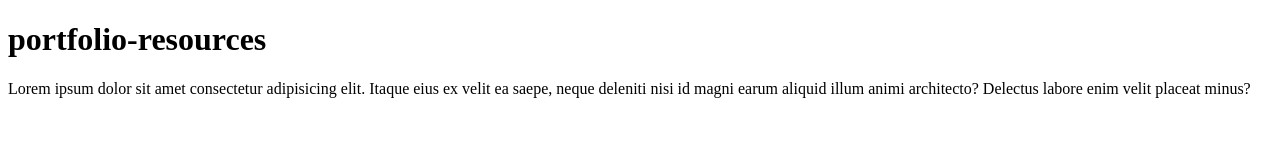
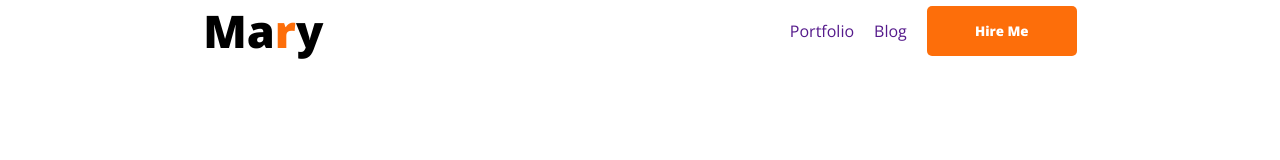
Before and after one commit to jahangiralom99/portfolio-resources, a plain HTML site: page index.html in a window 1280 px wide. Drawn offline with nearby package versions, Linux system fonts and the light colour scheme.

Commit message:
added navbar

```diff
--- a/index.html
+++ b/index.html
@@ -1,12 +1,33 @@
 <!DOCTYPE html>
 <html lang="en">
-<head>
-    <meta charset="UTF-8">
-    <meta name="viewport" content="width=device-width, initial-scale=1.0">
+  <head>
+    <meta charset="UTF-8" />
+    <meta name="viewport" content="width=device-width, initial-scale=1.0" />
     <title>portfolio-resources</title>
-</head>
-<body>
-    <h1>portfolio-resources</h1>
-    <p>Lorem ipsum dolor sit amet consectetur adipisicing elit. Itaque eius ex velit ea saepe, neque deleniti nisi id magni earum aliquid illum animi architecto? Delectus labore enim velit placeat minus?</p>
-</body>
+    <!-- google Link -->
+    <link rel="preconnect" href="https://fonts.googleapis.com">
+<link rel="preconnect" href="https://fonts.gstatic.com" crossorigin>
+<link href="https://fonts.googleapis.com/css2?family=EB+Garamond:ital@1&family=Lato:ital,wght@0,700;1,300&family=Open+Sans:ital,wght@0,400;0,500;0,700;0,800;1,300;1,400;1,700&family=Poppins&family=Roboto+Slab&family=Work+Sans&display=swap" rel="stylesheet">
+        <!-- Style Css Link -->
+    <link rel="stylesheet" href="/style/style.css" />
+  </head>
+  <body>
+    <header>
+        <!-- start navber -->
+        <nav>
+            <h3 class="nav-title">Ma<span class="title-color">r</span>y</h3>
+            <ul>
+                <li><a href="">Portfolio</a></li>
+                <li><a href="">Blog</a></li>
+                <li><button class="hire-btn"><a href="">Hire Me</a></button></li>
+            </ul>
+        </nav>
+    </header>
+    <main>
+
+    </main>
+    <footer>
+
+    </footer>
+  </body>
 </html>
--- /dev/null
+++ b/style/style.css
@@ -0,0 +1,47 @@
+/* navber */
+*{
+    margin: 0;
+    font-family: 'Lato', sans-serif;
+    font-family: 'Open Sans', sans-serif;
+}
+nav{
+    display: flex;
+    align-items: center;
+    justify-content: space-around;
+}
+nav ul{
+    display: flex;
+    align-items: center;
+
+}
+nav ul li {
+    margin-left: 20px;
+    list-style-type: none;
+
+}
+nav ul li a{
+    text-decoration: none;
+}
+.title-color{
+    color: #FD6E0A;
+}
+.nav-title{
+    font-size: 45px;
+    font-weight: 900;
+}
+.hire-btn{
+    border: none;
+    width: 150px;
+    height: 50px;
+    background-color: #FD6E0A;
+    border-radius: 5px;
+    font-weight: 900;
+
+}
+.hire-btn:hover{
+    background-color: #f0914d;
+}
+.hire-btn a{
+    color: white;
+}
+/* end navbar  */
```
Also changed, not shown: images/developer.png (added), images/hardy.png (added), images/header_bg.png (added), images/icons/facebook.png (added), images/icons/insta.png (added), images/icons/js.png (added), images/icons/mongo.png (added), images/icons/nodejs.png (added), images/icons/react.png (added), images/icons/twitter.png (added).
